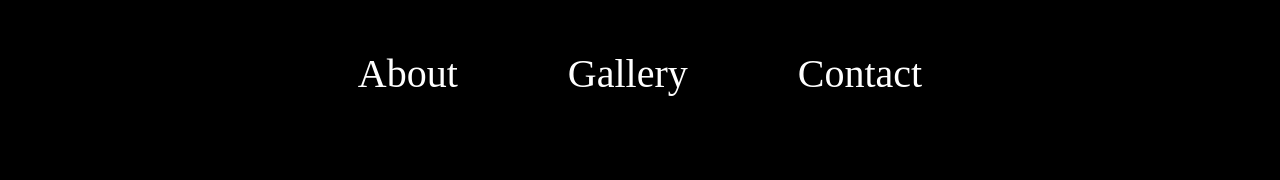
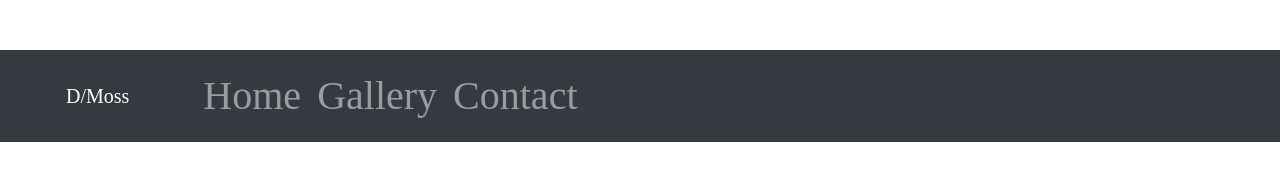
Before and after one commit to dmmossphoto69/dmmossphoto69.github.io, a plain HTML site: page index.html in a window 1280 px wide. Drawn offline with nearby package versions, Linux system fonts and the light colour scheme.

Commit message:
update Index.html

```diff
--- a/index.html
+++ b/index.html
@@ -1,22 +1,63 @@
 <!DOCTYPE html>
 <html lang="en">
+
 <head>
+
+<meta name="viewport" content="width=device-width, initial-scale=1">
+
+
 	<title>test.html</title>
 	<link rel="stylesheet" href="./style.css">
+	<!-- Latest compiled and minified CSS -->
+<link rel="stylesheet" href="https://maxcdn.bootstrapcdn.com/bootstrap/4.4.1/css/bootstrap.min.css">
+
+<!-- jQuery library -->
+<script src="https://ajax.googleapis.com/ajax/libs/jquery/3.4.1/jquery.min.js"></script>
+
+<!-- Popper JS -->
+<script src="https://cdnjs.cloudflare.com/ajax/libs/popper.js/1.16.0/umd/popper.min.js"></script>
+
+<!-- Latest compiled JavaScript -->
+<script src="https://maxcdn.bootstrapcdn.com/bootstrap/4.4.1/js/bootstrap.min.js"></script>
+
 
 </head>
+
+
 <body class="landing">
 
-<nav>
 
-	<a href="./index.html">About</a>
-	<a href="./Gallery.html">Gallery</a>
-	<a href="./contact.html">Contact</a>
+
+<nav class="navbar navbar-expand-sm bg-dark navbar-dark ">
+	<a class="navbar-brand"  >D/Moss</a>
+  <ul class="navbar-nav">
+    <li class="nav-item">
+      <a class="nav-link" href="Index.html">Home</a>
+    </li>
+    <li class="nav-item">
+      <a class="nav-link" href="Gallery.html">Gallery</a>
+    </li>
+    <li class="nav-item">
+      <a class="nav-link" href="Contact.html">Contact</a>
+    </li>
+  </ul>
+
 
 </nav>
 
+<!--  Alternative titles for landing
 
+<div class="container-fluid logos"">
+	<div class="row">
+	<div class="col center"></div>
+ 	 <div class="col center white">FILM</div>
+  	 <div class="col center white">PHOTO</div>
+ 	 <div class="col center white">EVENT</div>
+ 	 <div class="col center"></div>
+	</div>
+</div>
 
+--!>
 
 </body>
 </html>
```
